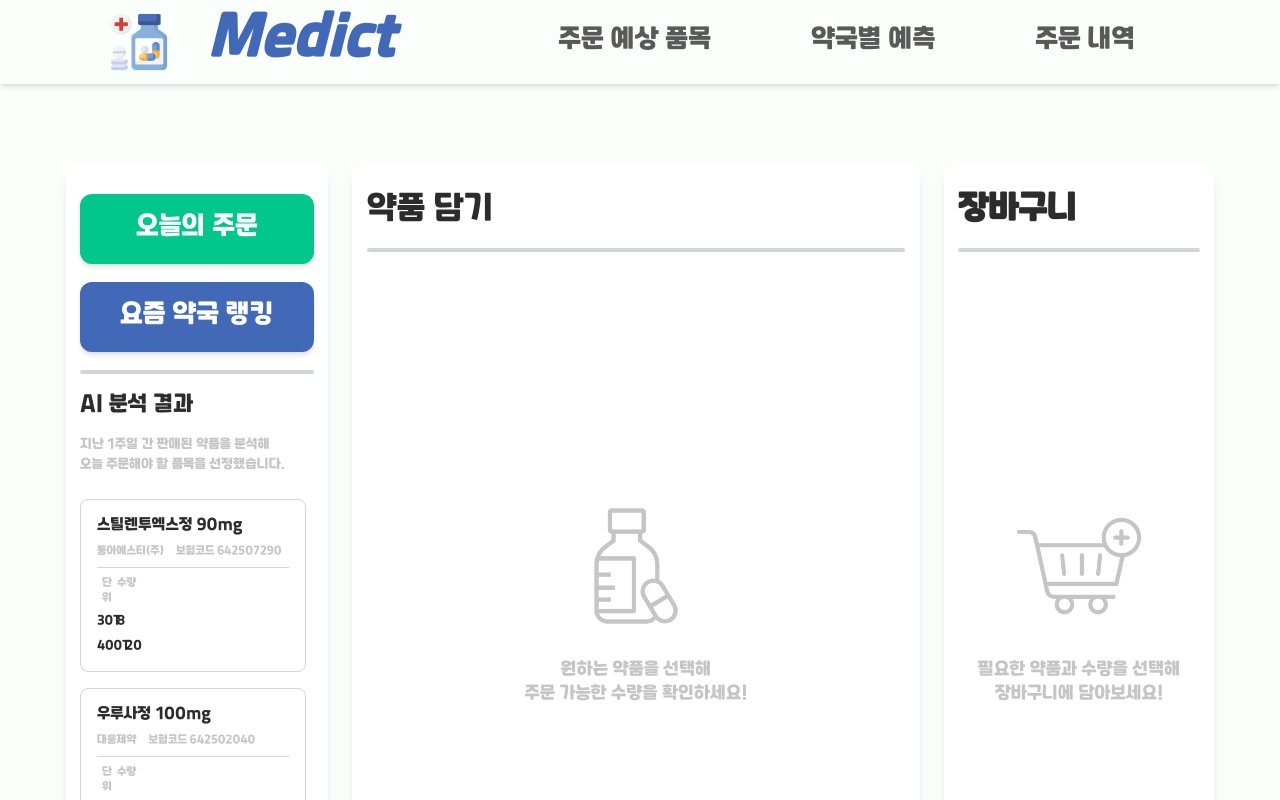
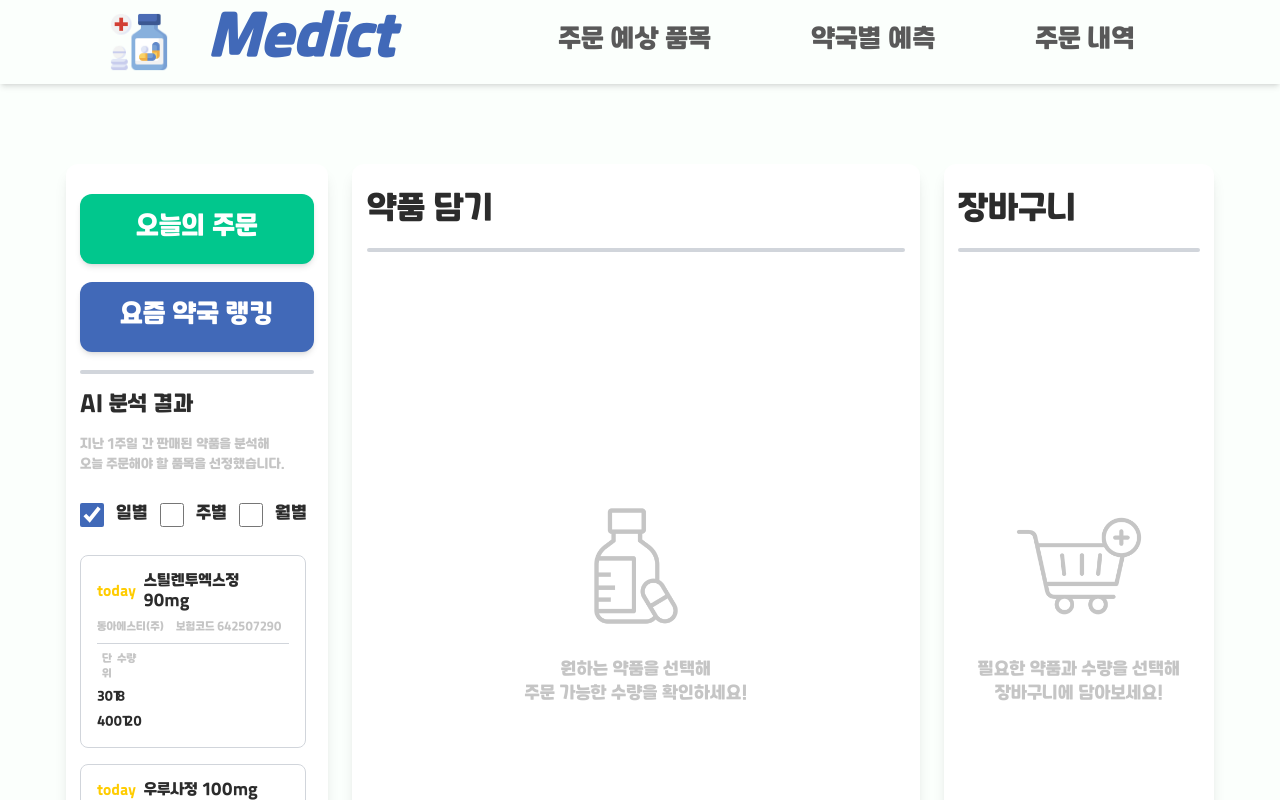
Before and after one commit to StopSoo/codevision-project1, a Next.js app: page /order in a window 1280 px wide. Both pictures are taken after a click on the button "오늘의 주문". Shown: the top 800 px of the page. Built offline with nearby package versions, Linux system fonts and the light colour scheme.

Commit message:
feat, design: 오늘의 주문 - 일/주/월 필터링 영역 추가, 목데이터 생성 및 기능 구현

```diff
--- a/src/components/common/Area.tsx
+++ b/src/components/common/Area.tsx
@@ -21,7 +21,7 @@ export default function Area({ size, hasHeader, title, children }: AreaProps) {
                 className={"bg-white px-[14px] py-[30px] rounded-xl outline-solid shadow-lg flex flex-col h-full"}
             >
                 {hasHeader ? (
-                    <div className="flex flex-row font-bold text-2xl md:text-3xl items-start whitespace-nowrap">
+                    <div className="flex flex-row font-medium text-2xl md:text-3xl items-start whitespace-nowrap">
                         {title}
                     </div>
                 ) : (
--- a/src/components/order/AnalysisList.tsx
+++ b/src/components/order/AnalysisList.tsx
@@ -4,8 +4,9 @@ import { DataType } from "@/types/medicine";
 import DataListSkeleton from "../skeleton/DataListSkeleton";
 
 // 목데이터
-const analysisData: DataType[] = [
+const dayData: DataType[] = [
     {
+        sort: 'day',
         name: "스틸렌투엑스정 90mg",
         company: "동아에스티(주)",
         code: "642507290",
@@ -15,6 +16,7 @@ const analysisData: DataType[] = [
         ],
     },
     {
+        sort: 'day',
         name: "우루사정 100mg",
         company: "대웅제약",
         code: "642502040",
@@ -24,6 +26,7 @@ const analysisData: DataType[] = [
         ],
     },
     {
+        sort: 'day',
         name: "판콜에스내복액 30ml",
         company: "동화약품(주)",
         code: "642506512",
@@ -31,7 +34,33 @@ const analysisData: DataType[] = [
             ['30T', 10]
         ],
     },
+];
+
+const weekData: DataType[] = [
     {
+        sort: 'week',
+        name: "우루사정 100mg",
+        company: "대웅제약",
+        code: "642502040",
+        detail: [
+            ['30T (병)', 8],
+            ['100T (PTP)', 3],
+        ],
+    },
+    {
+        sort: 'week',
+        name: "판콜에스내복액 30ml",
+        company: "동화약품(주)",
+        code: "642506512",
+        detail: [
+            ['30T', 10]
+        ],
+    },
+];
+
+const monthData: DataType[] = [
+    {
+        sort: 'month',
         name: "스틸렌투엑스정 90mg",
         company: "동아에스티(주)",
         code: "642507290",
@@ -41,41 +70,7 @@ const analysisData: DataType[] = [
         ],
     },
     {
-        name: "우루사정 100mg",
-        company: "대웅제약",
-        code: "642502040",
-        detail: [
-            ['30T (병)', 8],
-            ['100T (PTP)', 3],
-        ],
-    },
-    {
-        name: "판콜에스내복액 30ml",
-        company: "동화약품(주)",
-        code: "642506512",
-        detail: [
-            ['30T', 10]
-        ],
-    },
-    {
-        name: "스틸렌투엑스정 90mg",
-        company: "동아에스티(주)",
-        code: "642507290",
-        detail: [
-            ['30T', 8],
-            ['400T', 20],
-        ],
-    },
-    {
-        name: "우루사정 100mg",
-        company: "대웅제약",
-        code: "642502040",
-        detail: [
-            ['30T (병)', 8],
-            ['100T (PTP)', 3],
-        ],
-    },
-    {
+        sort: 'month',
         name: "판콜에스내복액 30ml",
         company: "동화약품(주)",
         code: "642506512",
@@ -86,14 +81,18 @@ const analysisData: DataType[] = [
 ];
 
 export default function AnalysisList() {
-    const { click: clickAnalysis, result, setResult } = useAnalysisStore();
+    const { click, result, setResult, filterList, setFilterList } = useAnalysisStore();
     const { selectedNumber, setSelectedNumber } = useSelectedMedStore();
 
     useEffect(() => {
-        // API 연결 시 수정
-        // 버튼 클릭 여부가 변경되었을 때 AI 분석 결과 리스트가 업데이트되도록
-        setResult(analysisData);
-    }, [clickAnalysis, setResult]);
+        const newResult = [
+            ...(filterList.includes('day') ? dayData : []),
+            ...(filterList.includes('week') ? weekData : []),
+            ...(filterList.includes('month') ? monthData : []),
+        ];
+
+        setResult(newResult);
+    }, [click, filterList, setResult]);
 
     return (
         <div className="h-full flex flex-col">
@@ -104,6 +103,39 @@ export default function AnalysisList() {
                 <div className="text-xs text-sub-font leading-relaxed whitespace-nowrap">
                     지난 1주일 간 판매된 약품을 분석해<br />오늘 주문해야 할 품목을 선정했습니다.<br />
                 </div>
+            </div>
+
+            <div className="flex flex-row justify-start h-8 gap-3 mb-6">
+                <label className="flex flex-row items-center justify-center gap-3 cursor-pointer">
+                    <input
+                        type="checkbox"
+                        name="day"
+                        checked={filterList.includes('day')}
+                        onChange={() => setFilterList('day')}
+                        className="w-6 h-6 accent-main-logo"
+                    />
+                    <span className="text-main-font font-medium">일별</span>
+                </label>
+                <label className="flex flex-row items-center justify-center gap-3 cursor-pointer w-50%">
+                    <input
+                        type="checkbox"
+                        name="week"
+                        checked={filterList.includes('week')}
+                        onChange={() => setFilterList('week')}
+                        className="w-6 h-6 accent-main-logo"
+                    />
+                    <span className="text-main-font font-medium">주별</span>
+                </label>
+                <label className="flex flex-row items-center justify-center gap-3 cursor-pointer w-50%">
+                    <input
+                        type="checkbox"
+                        name="month"
+                        checked={filterList.includes('month')}
+                        onChange={() => setFilterList('month')}
+                        className="w-6 h-6 accent-main-logo"
+                    />
+                    <span className="text-main-font font-medium">월별</span>
+                </label>
             </div>
 
             <Suspense fallback={<DataListSkeleton />}>
@@ -119,8 +151,24 @@ export default function AnalysisList() {
                                     }
                                     onClick={() => setSelectedNumber(index)}
                                 >
-                                    <div className="flex flex-row items-start text-sm font-medium text-main-font text-left">
-                                        {analysis.name}
+                                    <div className="flex flex-row items-center font-medium text-main-font text-left gap-2">
+                                        <p
+                                            className={
+                                                analysis.sort === 'day'
+                                                    ? "text-xs text-sub-color"
+                                                    : analysis.sort === 'week'
+                                                        ? "text-xs text-hover-green"
+                                                        : "text-xs text-main-logo"
+                                            }
+                                        >
+                                            {analysis.sort === 'day'
+                                                ? "today"
+                                                : analysis.sort === 'week'
+                                                    ? "week"
+                                                    : "month"
+                                            }
+                                        </p>
+                                        <p className="text-sm">{analysis.name}</p>
                                     </div>
                                     <div className="flex flex-row text-sub-font justify-between gap-3 text-[10px] whitespace-nowrap">
                                         <span>{analysis.company}</span>
--- a/src/pages/order/index.tsx
+++ b/src/pages/order/index.tsx
@@ -54,7 +54,7 @@ export default function Order() {
                             : (
                                 clickMedRanking
                                     ? <MedRanking />
-                                    : <div className="flex flex-col h-full items-center justify-center mx-[17px]">
+                                    : <div className="flex flex-col h-full items-center justify-center">
                                         <Image
                                             src="/assets/analysis_icon.png"
                                             width={138}
--- a/src/store/store.ts
+++ b/src/store/store.ts
@@ -1,7 +1,7 @@
 import { create } from 'zustand';
 
 import { CartStore } from '@/types/cart';
-import { DataStore } from '@/types/todaysOrder';
+import { PharmacyRankingStore, TodaysOrderStore } from '@/types/order';
 import { OrderedListStore } from '@/types/orderedList';
 import { MemberStore, ModalStore } from '@/types/member';
 import { OrderItemStore, PharmacyMemberStore, PredictItemStore, PredictPharmacyStore } from '@/types/predictItem';
@@ -88,16 +88,25 @@ export const useAddressModalStore = create<ModalStore>((set) => ({
 
 /* 약국 */
 // 오늘의 주문
-export const useAnalysisStore = create<DataStore>((set) => ({
+export const useAnalysisStore = create<TodaysOrderStore>((set) => ({
     click: false,
     setButtonOn: () => set({ click: true }),
     setButtonOff: () => set({ click: false }),
     result: [],
-    setResult: (newResult) => set({ result: newResult })
+    setResult: (newResult) => set({ result: newResult }),
+    filterList: ['day'],
+    setFilterList: (filterName) =>
+        set((state) => {
+            if (state.filterList?.includes(filterName)) {
+                return { filterList: state.filterList.filter((item) => item !== filterName) };
+            } else {
+                return { filterList: [...state.filterList, filterName] };
+            }
+        })
 }))
 
 // 요즘 약국 랭킹
-export const useMedRankingStore = create<DataStore>((set) => ({
+export const useMedRankingStore = create<PharmacyRankingStore>((set) => ({
     click: false,
     setButtonOn: () => set({ click: true }),
     setButtonOff: () => set({ click: false }),
--- a/src/types/medicine.d.ts
+++ b/src/types/medicine.d.ts
@@ -1,5 +1,6 @@
 /* 약국 - AI 분석 결과 */
 export type DataType = {
+    sort?: 'day' | 'week' | 'month';
     name: string;
     company: string;
     code: string;
--- /dev/null
+++ b/src/types/order.d.ts
@@ -0,0 +1,20 @@
+import { DataType } from '@/components/order/AnalysisList';
+/* 약국 - 오늘의 주문 */
+export type TodaysOrderStore = {
+    click: boolean; // 버튼 클릭 여부
+    setButtonOn: () => void;
+    setButtonOff: () => void;
+    result: DataType[]; // 분석 결과 리스트
+    setResult: (newResult: DataType[]) => void;
+    // 오늘의 주문 필터링
+    filterList: string[];
+    setFilterList: (filterName: string) => void;
+}
+/* 약국 - 요즘 약국 랭킹 */
+export type PharmacyRankingStore = {
+    click: boolean; // 버튼 클릭 여부
+    setButtonOn: () => void;
+    setButtonOff: () => void;
+    result: DataType[]; // 분석 결과 리스트
+    setResult: (newResult: DataType[]) => void;
+}
--- a/src/types/todaysOrder.d.ts
+++ /dev/null
@@ -1,9 +0,0 @@
-import { DataType } from '@/components/order/AnalysisList';
-/* 약국 - 오늘의 주문 */
-export type DataStore = {
-    click: boolean; // 버튼 클릭 여부
-    setButtonOn: () => void;
-    setButtonOff: () => void;
-    result: DataType[]; // AI 분석 결과 리스트
-    setResult: (newResult: DataType[]) => void;
-}
```
